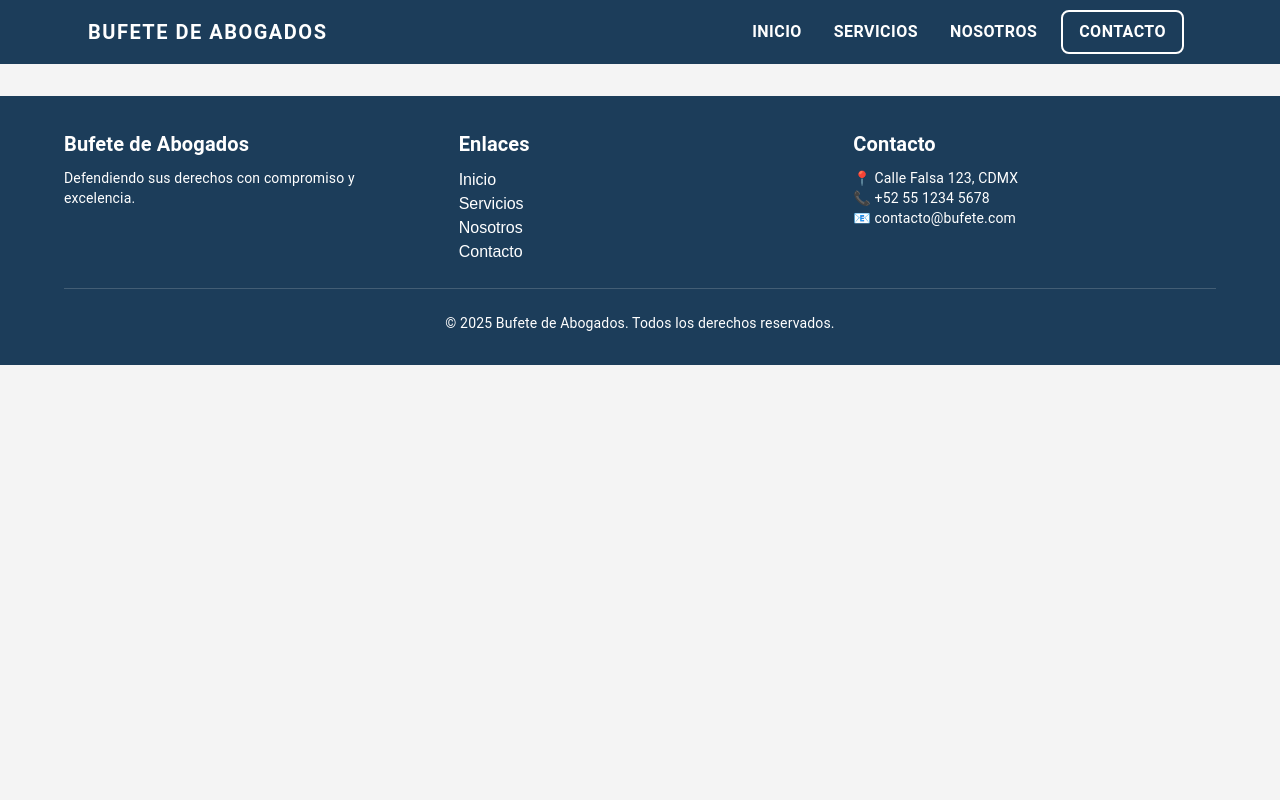
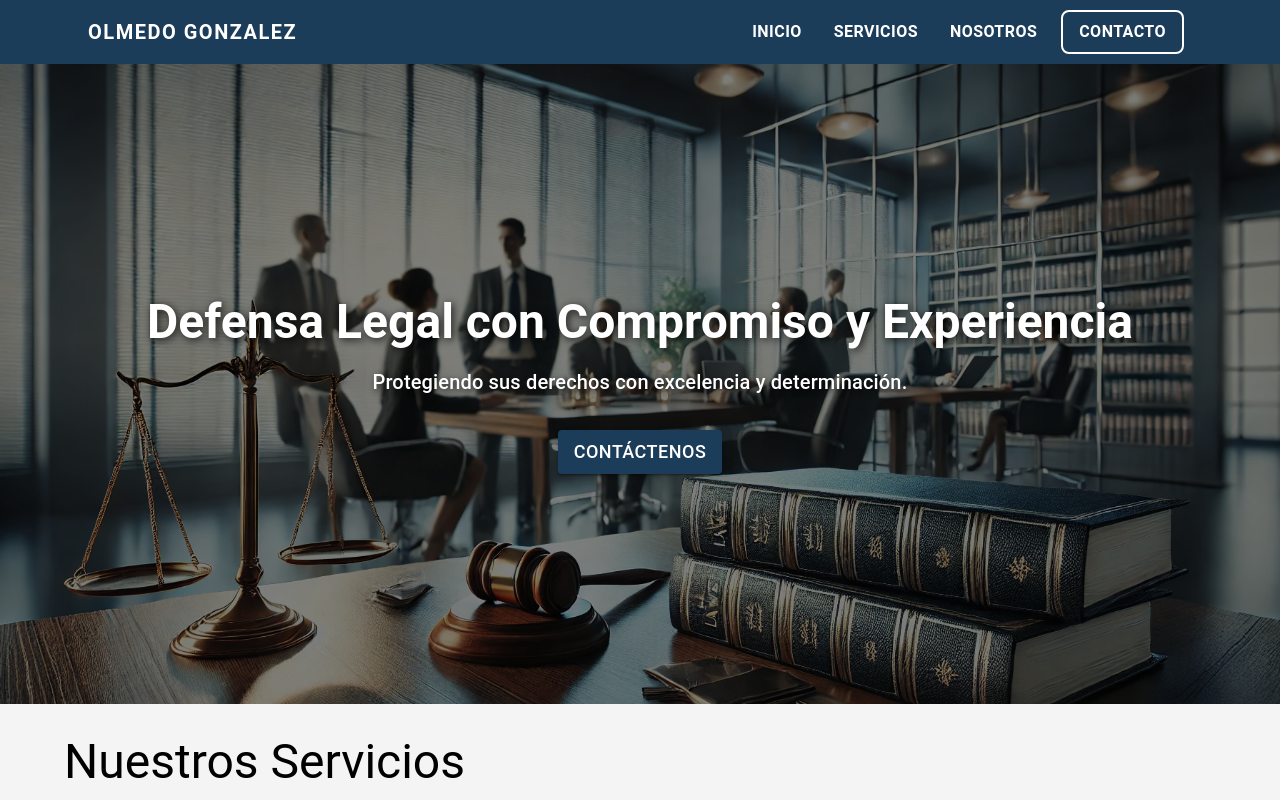
Before and after one commit to GerardoLucero/lawyers-site, a React (Vite) app: page / in a window 1280 px wide. Shown: the top 800 px of the page. Built offline with nearby package versions, Linux system fonts and the light colour scheme.

Commit message:
feat: page

```diff
--- a/src/App.jsx
+++ b/src/App.jsx
@@ -1,22 +1,92 @@
 import React from 'react';
-import { Routes, Route } from 'react-router-dom';
-import Home from './pages/Home';
+import { Box, Container, Typography, Button } from '@mui/material';
+import Header from './components/Header';
+import Footer from './components/Footer';
 import Services from './pages/Services';
 import About from './pages/About';
 import Contact from './pages/Contact';
-import Header from './components/Header';
-import Footer from './components/Footer';
+import heroBg from './assets/hero-bg.jpg';
 
 function App() {
     return (
         <div className="flex flex-col min-h-screen">
             <Header />
             <main className="flex-grow">
-                <Routes>
-                    <Route path="/services" element={<Services />} />
-                    <Route path="/about" element={<About />} />
-                    <Route path="/contact" element={<Contact />} />
-                </Routes>
+                {/* HERO SECTION */}
+                <Box
+                    sx={{
+                        position: 'relative',
+                        backgroundImage: `url(${heroBg})`,
+                        backgroundSize: 'cover',
+                        backgroundPosition: 'center',
+                        height: '80vh',
+                        display: 'flex',
+                        alignItems: 'center',
+                        justifyContent: 'center',
+                        textAlign: 'center',
+                        px: 3
+                    }}
+                >
+                    {/* Capa oscura para mejorar legibilidad */}
+                    <Box
+                        sx={{
+                            position: 'absolute',
+                            top: 0,
+                            left: 0,
+                            width: '100%',
+                            height: '100%',
+                            backgroundColor: 'rgba(0, 0, 0, 0.5)', // Ajusta la opacidad según necesites
+                            zIndex: 1
+                        }}
+                    />
+
+                    {/* Contenido sobre la imagen */}
+                    <Container sx={{ position: 'relative', zIndex: 2 }}>
+                        <Typography
+                            variant="h3"
+                            fontWeight="bold"
+                            sx={{
+                                color: 'white',
+                                textShadow: '2px 2px 8px rgba(0, 0, 0, 0.8)' // Sombra para mejorar contraste
+                            }}
+                        >
+                            Defensa Legal con Compromiso y Experiencia
+                        </Typography>
+                        <Typography
+                            variant="h6"
+                            sx={{
+                                mt: 2,
+                                color: 'white',
+                                textShadow: '2px 2px 6px rgba(0, 0, 0, 0.7)'
+                            }}
+                        >
+                            Protegiendo sus derechos con excelencia y determinación.
+                        </Typography>
+                        <Button
+                            variant="contained"
+                            color="primary"
+                            href="#contact"
+                            sx={{ mt: 4, backgroundColor: '#1C3D5A', fontSize: '18px' }}
+                        >
+                            Contáctenos
+                        </Button>
+                    </Container>
+                </Box>
+
+                {/* SECCIÓN SERVICIOS */}
+                <section id="services" style={{ margin: '30px 0' }}>
+                    <Services />
+                </section>
+
+                {/* SECCIÓN NOSOTROS */}
+                <section id="about" style={{ margin: '30px 0' }}>
+                    <About />
+                </section>
+
+                {/* SECCIÓN CONTACTO */}
+                <section id="contact" style={{ margin: '30px 0' }}>
+                    <Contact />
+                </section>
             </main>
             <Footer />
         </div>
--- a/src/components/Header.jsx
+++ b/src/components/Header.jsx
@@ -13,7 +13,7 @@ function Header() {
                             variant="h6"
                             sx={{ fontWeight: 'bold', letterSpacing: 1.5, textTransform: 'uppercase' }}
                         >
-                            Bufete de Abogados
+                            Olmedo Gonzalez
                         </Typography>
                     </Box>
 
--- a/src/pages/Services.jsx
+++ b/src/pages/Services.jsx
@@ -8,8 +8,7 @@ import intellectual from '../assets/intellectual-property.jpg'
 const services = [
     { title: "Derecho Penal", description: "Defensa legal en procesos judiciales.", image: criminal},
     { title: "Derecho Laboral", description: "Asesoría y defensa en conflictos laborales.", image: laboral },
-    { title: "Derecho Corporativo", description: "Consultoría y asesoría a empresas.", image: corporate },
-    { title: "Propiedad Intelectual", description: "Protección de marcas y patentes.", image: intellectual}
+    { title: "Derecho Corporativo", description: "Consultoría y asesoría a empresas.", image: corporate }
 ];
 
 function Services() {
```
Also changed, not shown: src/assets/hero-bg.jpg (added).
